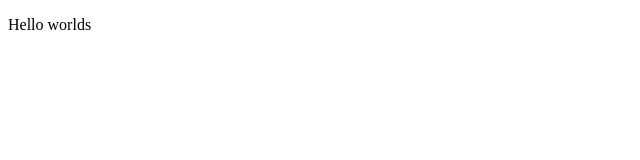
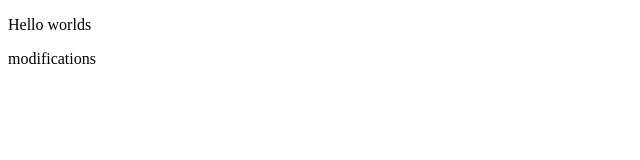
Before and after one commit to emiletremblay01/OpenclassroomsProject, a plain HTML site: page index.html in a window 1280 px wide. Shown: the full height of the page, 0-640 px from the left. Drawn offline with Linux system fonts and the light colour scheme.

Commit message:
ajout branche

```diff
--- a/index.html
+++ b/index.html
@@ -8,5 +8,6 @@
   </head>
   <body>
     <p>Hello worlds</p>
+    <p>modifications</p>
   </body>
 </html>
```
